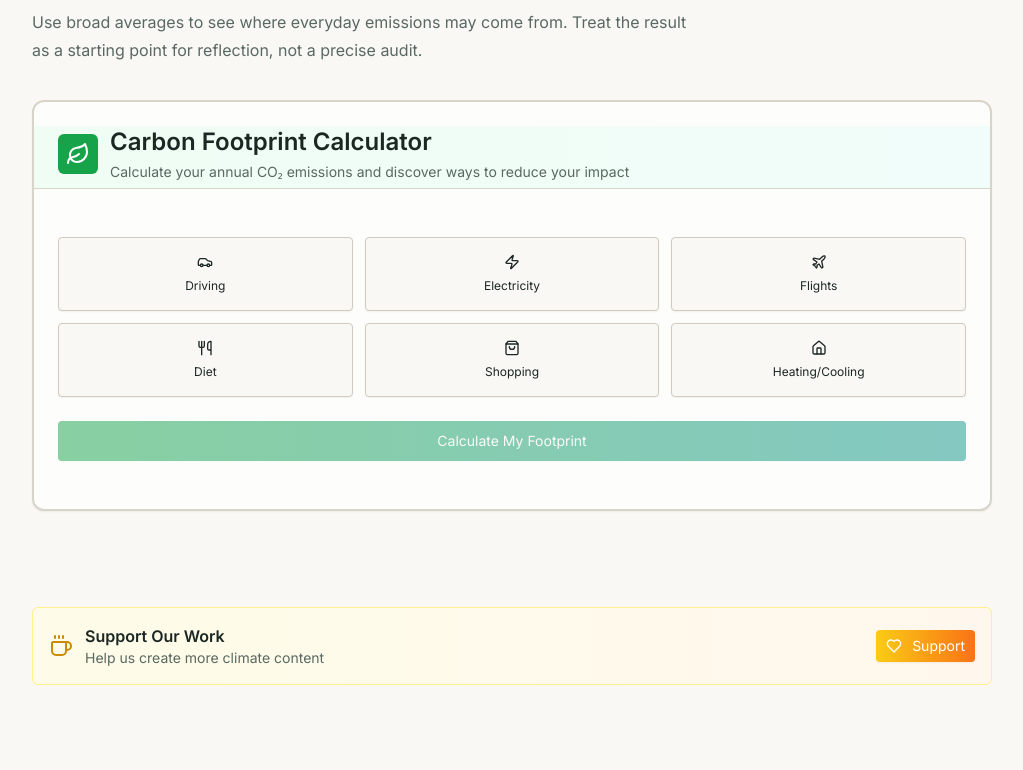
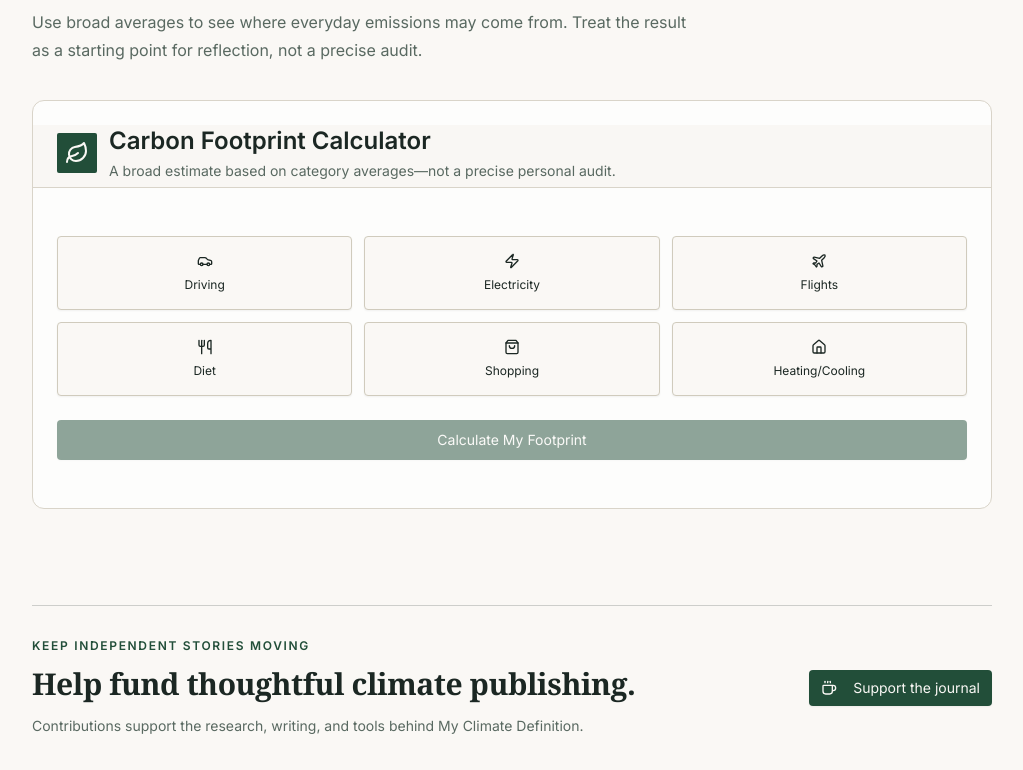
Before and after one commit to dhamsey3/myclimatechela, a React (Vite) app: page / in a window 1280 px wide. Shown: the part 2830-3600 px from the top of the page, without its empty margins (128-1151 px from the left). Built offline with nearby package versions, Linux system fonts and the light colour scheme.

Commit message:
feat: clarify climate utility surfaces

```diff
--- a/src/components/BuyMeACoffee.tsx
+++ b/src/components/BuyMeACoffee.tsx
@@ -1,74 +1,50 @@
+import { Coffee } from 'lucide-react';
 import { Button } from '@/components/ui/button';
 import { Card, CardContent } from '@/components/ui/card';
-import { Coffee, Heart } from 'lucide-react';
 
 interface BuyMeACoffeeProps {
   variant?: 'card' | 'button' | 'banner';
   className?: string;
 }
 
+const SUPPORT_URL = 'https://www.buymeacoffee.com/korirjpatr1';
+
+const SupportButton = ({ className = '' }: { className?: string }) => (
+  <Button asChild className={`bg-primary text-primary-foreground hover:bg-primary/90 ${className}`}>
+    <a href={SUPPORT_URL} target="_blank" rel="noreferrer">
+      <Coffee className="mr-2 h-4 w-4" aria-hidden="true" />
+      Support the journal
+    </a>
+  </Button>
+);
+
 const BuyMeACoffee = ({ variant = 'card', className = '' }: BuyMeACoffeeProps) => {
-  const buyMeCoffeeUrl = "https://www.buymeacoffee.com/korirjpatr1";
-
-  const handleClick = () => {
-    window.open(buyMeCoffeeUrl, '_blank', 'noopener,noreferrer');
-  };
-
-  if (variant === 'button') {
-    return (
-      <Button
-        onClick={handleClick}
-        className={`bg-gradient-to-r from-yellow-400 to-orange-500 hover:from-yellow-500 hover:to-orange-600 text-white font-semibold shadow-lg hover:shadow-xl transition-all duration-200 hover:scale-105 ${className}`}
-      >
-        <Coffee className="w-4 h-4 mr-2" />
-        Buy Me a Coffee
-      </Button>
-    );
-  }
+  if (variant === 'button') return <SupportButton className={className} />;
 
   if (variant === 'banner') {
     return (
-      <div className={`bg-gradient-to-r from-yellow-50 to-orange-50 dark:from-yellow-950/20 dark:to-orange-950/20 border border-yellow-200 dark:border-yellow-800 rounded-lg p-4 ${className}`}>
-        <div className="flex items-center justify-between">
-          <div className="flex items-center gap-3">
-            <Coffee className="w-6 h-6 text-yellow-600 dark:text-yellow-400" />
-            <div>
-              <h4 className="font-semibold text-foreground">Support Our Work</h4>
-              <p className="text-sm text-muted-foreground">Help us create more climate content</p>
-            </div>
-          </div>
-          <Button
-            onClick={handleClick}
-            size="sm"
-            className="bg-gradient-to-r from-yellow-400 to-orange-500 hover:from-yellow-500 hover:to-orange-600 text-white"
-          >
-            <Heart className="w-4 h-4 mr-1" />
-            Support
-          </Button>
+      <div className={`flex flex-col gap-6 border-y border-foreground/20 py-8 sm:flex-row sm:items-center sm:justify-between ${className}`}>
+        <div className="max-w-2xl">
+          <p className="editorial-kicker">Keep independent stories moving</p>
+          <h2 className="mt-3 font-editorial text-2xl font-semibold sm:text-3xl">Help fund thoughtful climate publishing.</h2>
+          <p className="mt-3 text-sm leading-6 text-muted-foreground">
+            Contributions support the research, writing, and tools behind My Climate Definition.
+          </p>
         </div>
+        <SupportButton className="shrink-0" />
       </div>
     );
   }
 
-  // Default card variant
   return (
-    <Card className={`bg-gradient-to-br from-yellow-50 to-orange-50 dark:from-yellow-950/20 dark:to-orange-950/20 border-yellow-200 dark:border-yellow-800 ${className}`}>
-      <CardContent className="p-6 text-center">
-        <div className="flex justify-center mb-3">
-          <Coffee className="w-8 h-8 text-yellow-600 dark:text-yellow-400" />
-        </div>
-        <h4 className="font-semibold text-foreground mb-2">Support Our Mission</h4>
-        <p className="text-sm text-muted-foreground mb-4">
-          If our climate content helps you, consider supporting us with a coffee. Every contribution helps us create more valuable resources for the climate community.
+    <Card className={`border bg-card shadow-none ${className}`}>
+      <CardContent className="p-6">
+        <p className="editorial-kicker">Support the work</p>
+        <h2 className="mt-3 font-editorial text-2xl font-semibold">Independent climate stories take care and time.</h2>
+        <p className="mt-3 text-sm leading-6 text-muted-foreground">
+          Your contribution helps fund the research, writing, and practical resources published here.
         </p>
-        <Button
-          onClick={handleClick}
-          className="bg-gradient-to-r from-yellow-400 to-orange-500 hover:from-yellow-500 hover:to-orange-600 text-white font-semibold shadow-lg hover:shadow-xl transition-all duration-200 hover:scale-105 w-full"
-        >
-          <Coffee className="w-4 h-4 mr-2" />
-          Buy Me a Coffee
-          <Heart className="w-4 h-4 ml-2" />
-        </Button>
+        <SupportButton className="mt-5" />
       </CardContent>
     </Card>
   );
--- a/src/components/CarbonCalculator.tsx
+++ b/src/components/CarbonCalculator.tsx
@@ -113,16 +113,16 @@ const CarbonCalculator = () => {
   const impact = getImpactLevel(totalCO2);
 
   return (
-    <Card className="w-full border-2 overflow-hidden">
-      <CardHeader className="bg-gradient-to-r from-green-50 to-teal-50 dark:from-green-950/30 dark:to-teal-950/30 border-b">
+    <Card className="w-full overflow-hidden border bg-card shadow-none">
+      <CardHeader className="border-b bg-muted/35">
         <div className="flex items-center gap-3">
-          <div className="p-2 bg-green-600 text-white rounded-lg">
+          <div className="rounded-sm bg-primary p-2 text-primary-foreground">
             <Leaf className="w-6 h-6" />
           </div>
           <div>
             <CardTitle className="text-2xl">Carbon Footprint Calculator</CardTitle>
             <p className="text-sm text-muted-foreground mt-1">
-              Calculate your annual CO₂ emissions and discover ways to reduce your impact
+              A broad estimate based on category averages—not a precise personal audit.
             </p>
           </div>
         </div>
@@ -133,16 +133,12 @@ const CarbonCalculator = () => {
           <div className="space-y-6">
             <div className="grid grid-cols-2 md:grid-cols-3 gap-3">
               {categories.map((category) => (
-                <motion.div
-                  key={category.id}
-                  whileHover={{ scale: 1.05 }}
-                  whileTap={{ scale: 0.95 }}
-                >
+                <div key={category.id}>
                   <Button
                     variant={activeCategory === category.id ? 'default' : 'outline'}
                     className={`w-full h-auto flex flex-col gap-2 p-4 ${
                       activeCategory === category.id
-                        ? 'bg-green-600 hover:bg-green-700'
+                        ? 'bg-primary text-primary-foreground hover:bg-primary/90'
                         : ''
                     }`}
                     onClick={() => setActiveCategory(category.id)}
@@ -150,7 +146,7 @@ const CarbonCalculator = () => {
                     {category.icon}
                     <span className="text-xs">{category.label}</span>
                   </Button>
-                </motion.div>
+                </div>
               ))}
             </div>
 
@@ -167,19 +163,20 @@ const CarbonCalculator = () => {
                     .filter(c => c.id === activeCategory)
                     .map(category => (
                       <div key={category.id} className="space-y-3">
-                        <label className="text-sm font-medium flex items-center gap-2">
+                        <label htmlFor={`carbon-${category.id}`} className="flex items-center gap-2 text-sm font-medium">
                           {category.icon}
                           {category.question}
                         </label>
                         <div className="flex gap-3">
                           <input
+                            id={`carbon-${category.id}`}
                             type="number"
                             min="0"
                             step="0.1"
                             value={inputs[category.id] || ''}
                             onChange={(e) => handleInputChange(category.id, e.target.value)}
                             placeholder="0"
-                            className="flex-1 px-4 py-3 text-lg border border-border rounded-lg bg-background focus:ring-2 focus:ring-green-500 focus:border-transparent outline-none"
+                            className="min-w-0 flex-1 rounded-sm border border-input bg-background px-4 py-3 text-lg outline-none focus:border-primary"
                           />
                           <Badge variant="secondary" className="px-4 flex items-center">
                             {category.unit}
@@ -195,7 +192,7 @@ const CarbonCalculator = () => {
               <Button
                 onClick={() => setShowResults(true)}
                 disabled={Object.keys(inputs).length === 0}
-                className="flex-1 bg-gradient-to-r from-green-600 to-teal-600 hover:from-green-700 hover:to-teal-700"
+                className="flex-1 bg-primary text-primary-foreground hover:bg-primary/90"
                 size="lg"
               >
                 Calculate My Footprint
@@ -221,7 +218,7 @@ const CarbonCalculator = () => {
             className="space-y-6"
           >
             {/* Results Summary */}
-            <div className="text-center p-8 bg-gradient-to-br from-green-50 to-teal-50 dark:from-green-950/30 dark:to-teal-950/30 rounded-xl">
+            <div className="rounded-sm border bg-muted/35 p-8 text-center">
               <div className={`text-6xl font-bold ${impact.color} mb-2`}>
                 {totalCO2.toLocaleString()}
               </div>
@@ -253,7 +250,7 @@ const CarbonCalculator = () => {
             </div>
 
             {/* Tips */}
-            <div className="p-4 bg-blue-50 dark:bg-blue-950/30 border border-blue-200 dark:border-blue-800 rounded-lg">
+            <div className="rounded-sm border bg-muted/35 p-4">
               <h4 className="font-semibold mb-2 flex items-center gap-2">
                 <Leaf className="w-4 h-4 text-green-600" />
                 Tips to Reduce Your Footprint
```
Also changed, not shown: 1 other file (tests, documents, lock files or other folders).
